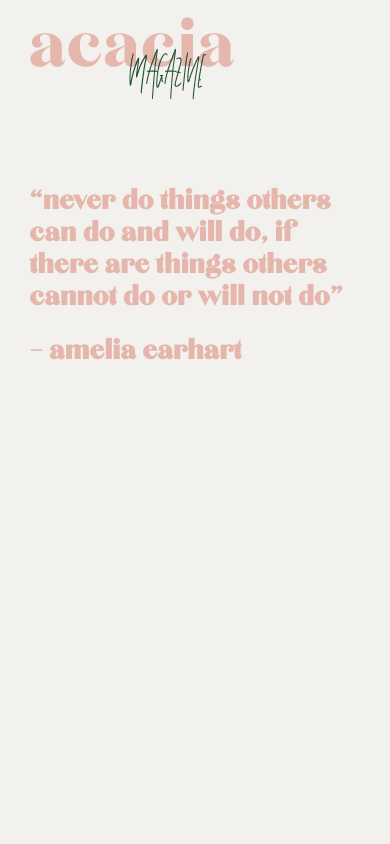
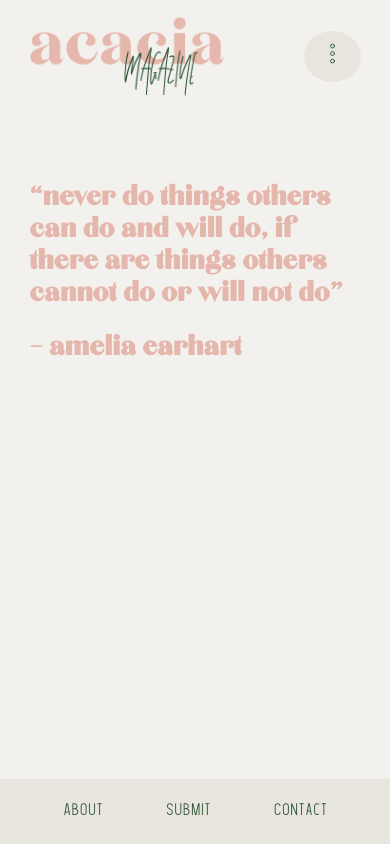
Before and after one commit to hadleyjpg/acacia, a plain HTML site: page index.html in a window 390 px wide. Shown: the top 844 px of the page. Drawn offline with Linux system fonts and the light colour scheme; files whose address does not match are found by name; a web font is replaced by a local one.

Commit message:
Smooth scroll, hamburger menu added

```diff
--- a/css/normaliza.css
+++ b/css/normaliza.css
@@ -368,6 +368,7 @@
   ul {
     margin-block-start: unset;
     margin-block-end: unset;
+    padding-inline-start: unset;
   }
 
   a:-webkit-any-link {
--- a/css/style.css
+++ b/css/style.css
@@ -41,10 +41,19 @@ body {
     width: 100%;
 }
 
+.scroll-container {
+    height: calc(100vh - 65px);
+    overflow-y: scroll;
+    scroll-snap-type: y mandatory;
+}
+
 section {
-    height: 100vh;
+    height: calc(100vh - 65px);
     width: 100%;
     padding: 3em 0 0;
+    scroll-snap-align: center;
+    align-items: center;
+    justify-content: center;
 }
 
 .container {
@@ -58,6 +67,16 @@ section {
     justify-content: space-between;
     margin: 0 0 2em;
     align-items: flex-end;
+}
+
+footer {
+    height: 65px;
+    position: fixed;
+    z-index: 99;
+    left: 0;
+    bottom: 0;
+    width: 100%;
+    background-color: var(--cream);
 }
 
 /* --------------
@@ -183,6 +202,7 @@ header {
     width: 85%;
     margin: 0 auto;
     padding: 1em 0;
+    flex-wrap: wrap;
 }
 
 ul.nav {
@@ -192,11 +212,30 @@ ul.nav {
 }
 
 ul.nav li {
-    margin: 0 1em;
+    margin: .5em 1em;
 }
 
-@media (max-width: 1000px) {
+ul.nav.show {
+    display: flex;
+    flex-direction: column;
+    flex-wrap: wrap;
+    margin: 1em auto 0;
+    text-align: center;
+}
+
+.hamburger {
+    background-color: var(--cream);
+    border-radius: 100%;
+}
+
+@media (max-width: 1001px) {
     ul.nav {
+        display: none;
+    }
+}
+
+@media (min-width: 1000px) {
+    .hamburger {
         display: none;
     }
 }
--- a/index.html
+++ b/index.html
@@ -11,8 +11,11 @@
 </head>
 <body>
     <header>
-        <img src="images/sitelogo-05.png">
-        <ul class="nav ">
+        <img src="images/sitelogo-05.png" height="80px">
+        <button class="hamburger" id="hamburger">
+            <?xml version="1.0" ?><svg enable-background="new 0 0 512 512" height="45px" id="Layer_1" version="1.1" viewBox="0 0 512 512" xml:space="preserve" xmlns="http://www.w3.org/2000/svg" xmlns:xlink="http://www.w3.org/1999/xlink"><g><circle cx="256" cy="159.9" fill="none" r="22.1" stroke="var(--green)" stroke-linecap="round" stroke-linejoin="round" stroke-miterlimit="10" stroke-width="10"/><circle cx="256" cy="245.3" fill="none" r="22.1" stroke="var(--green)" stroke-linecap="round" stroke-linejoin="round" stroke-miterlimit="10" stroke-width="10"/><circle cx="256" cy="330.6" fill="none" r="22.1" stroke="var(--green)" stroke-linecap="round" stroke-linejoin="round" stroke-miterlimit="10" stroke-width="10"/></g></svg>
+        </button>
+        <ul class="nav" id="nav">
             <li>
                 <a href="#">Fashion</a>
             </li>
@@ -27,6 +30,7 @@
             </li>
         </ul>
     </header>
+    <div class="scroll-container">
         <section>
             <div class="container">
                 <q><h1>“never do things others can do and will do, if there are things others cannot do or will not do”</h1>
@@ -78,6 +82,7 @@
                 </p>
             </div>
         </section>
+    </div>
     <footer>
         <nav>
             <ul>
@@ -87,5 +92,6 @@
             </ul>
         </nav>
     </footer>
+<script src="scripts/script.js"></script>
 </body>
 </html>
--- /dev/null
+++ b/scripts/script.js
@@ -0,0 +1,6 @@
+const hamburger = document.getElementById('hamburger');
+const navUL = document.getElementById('nav');
+
+hamburger.addEventListener('click', () => {
+    navUL.classList.toggle('show');
+});
```
Also changed, not shown: images/icons/menu.svg (added), 1 other file. Lines whose indentation alone changed are shown as unchanged.
